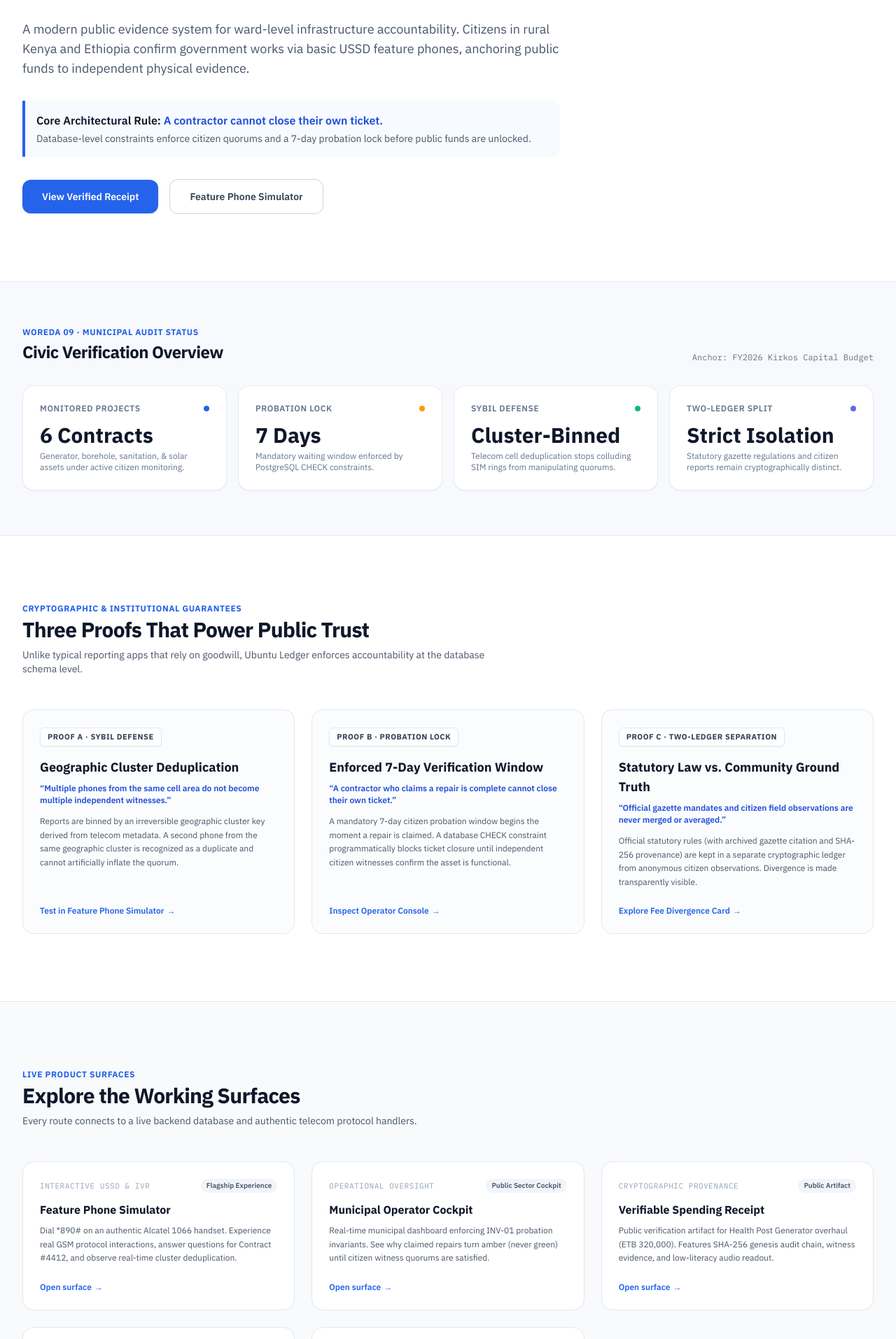
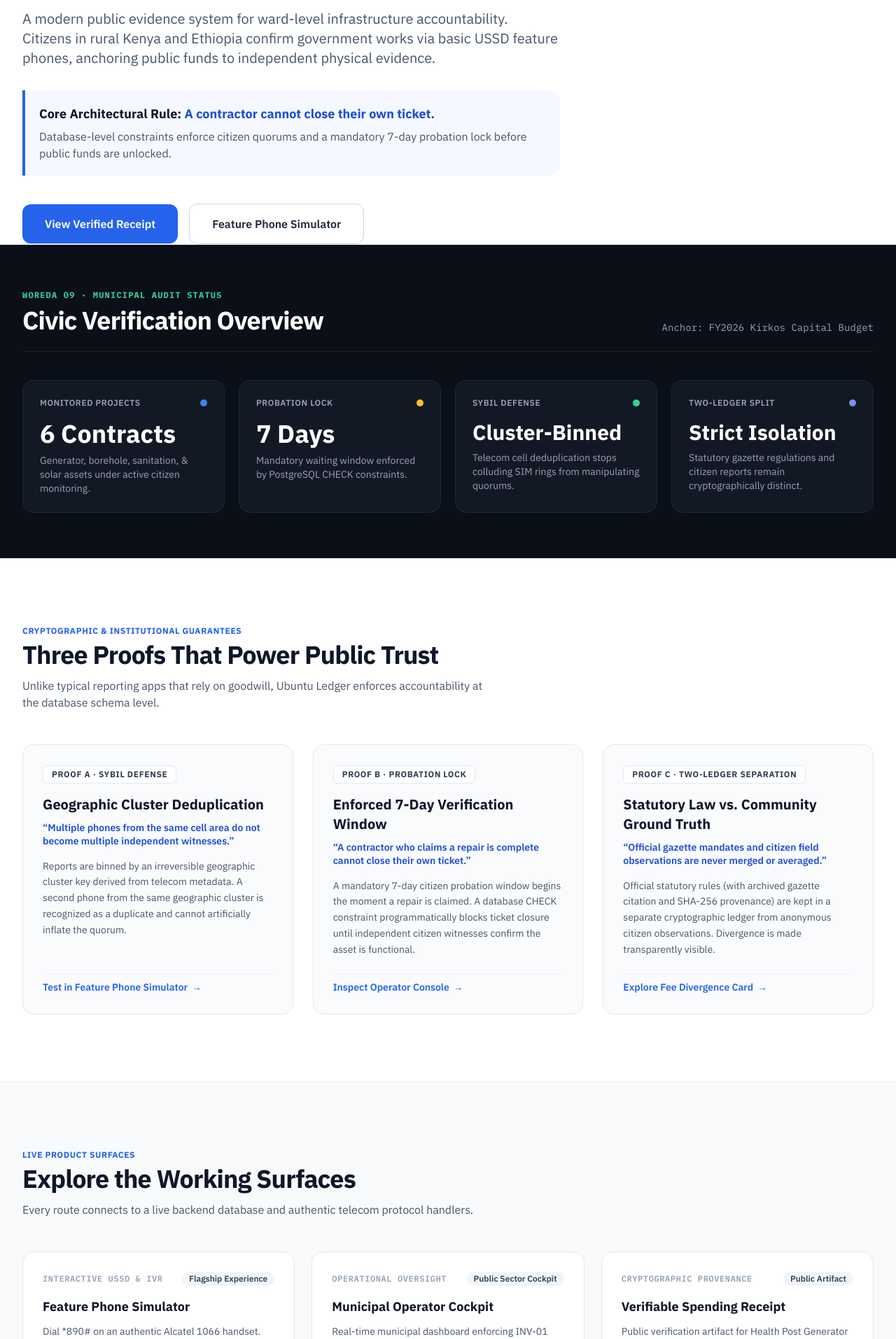
Before and after one commit to Natnael-Dev/ubuntu-ledger, a Next.js app: page / in a window 1280 px wide. Shown: the part 346-2260 px from the top of the page at 70% size. Built offline with nearby package versions, Linux system fonts and the light colour scheme; no server answers.

Commit message:
fix(ui): refine home readability and charcoal hierarchy

```diff
--- a/src/app/page.tsx
+++ b/src/app/page.tsx
@@ -1,9 +1,10 @@
 // Homepage — Ubuntu Ledger / Ward Proof-Line
 // Modern civic architecture: Evidence → Human observation → Independent confirmation → Accountability
-// Design North Star: Light canvas (#F8FAFC), crisp surfaces (#FFFFFF), restrained civic blue (#2563EB) accents.
+// Design North Star: Light canvas (#F8FAFC), crisp surfaces (#FFFFFF), restrained charcoal section (#0B0F17), civic blue (#2563EB) accents.
 
 import React from 'react';
 import Link from 'next/link';
+import { UbuntuLedgerIcon } from '@/components/UbuntuLedgerIcon';
 
 export const metadata = {
   title: 'Ward Proof-Line · Ubuntu Ledger — Civic Evidence System',
@@ -92,19 +93,19 @@
 
 export default function HomePage() {
   return (
-    <div className="bg-[#F8FAFC] min-h-screen text-slate-900">
+    <div className="bg-[#F8FAFC] min-h-screen text-slate-900 font-sans">
       {/* ─── Hero Section ──────────────────────────────────────────────── */}
-      <section className="relative overflow-hidden border-b border-slate-200/80 bg-white pt-12 pb-16 md:pt-20 md:pb-24">
+      <section className="relative overflow-hidden border-b border-slate-200/80 bg-white pt-14 pb-18 md:pt-22 md:pb-26">
         <div className="max-w-7xl mx-auto px-4 sm:px-6 lg:px-8">
           <div className="max-w-3xl">
-            {/* Tracked Uppercase Eyebrow */}
-            <div className="inline-flex items-center gap-2 px-3 py-1 rounded-full text-[11px] font-mono font-bold tracking-widest uppercase bg-blue-50 text-blue-700 border border-blue-200/60 mb-5">
-              <span className="w-1.5 h-1.5 rounded-full bg-blue-600" />
+            {/* Tracked Uppercase Eyebrow with Canonical Brand Icon */}
+            <div className="inline-flex items-center gap-2.5 px-3.5 py-1.5 rounded-full text-xs font-mono font-bold tracking-widest uppercase bg-slate-50 text-slate-800 border border-slate-200 shadow-2xs mb-6">
+              <UbuntuLedgerIcon className="w-4 h-4 rounded-sm shrink-0" size={16} />
               <span>CIVIC EVIDENCE SYSTEM // OSF TRACK</span>
             </div>
 
             {/* Primary Brand Heading — Dark Navy Language */}
-            <h1 className="text-4xl sm:text-5xl md:text-6xl font-extrabold tracking-tight text-[#0F172A] leading-[1.1] mb-2 font-sans">
+            <h1 className="text-4xl sm:text-5xl md:text-6xl font-extrabold tracking-tight text-[#0F172A] leading-[1.1] mb-3 font-sans">
               Ward Proof-Line
             </h1>
             <h2 className="text-2xl sm:text-3xl md:text-4xl text-blue-600 font-bold mb-6 font-sans">
@@ -112,33 +113,33 @@
             </h2>
 
             {/* Mission Paragraph */}
-            <p className="text-base sm:text-lg text-slate-600 leading-relaxed mb-8">
+            <p className="text-base sm:text-lg md:text-xl text-slate-600 leading-relaxed mb-8">
               A modern public evidence system for ward-level infrastructure accountability.
               Citizens in rural Kenya and Ethiopia confirm government works via basic USSD feature phones,
               anchoring public funds to independent physical evidence.
             </p>
 
             {/* Core Principle Banner */}
-            <div className="border-l-4 border-blue-600 bg-blue-50/50 p-4 rounded-r-xl mb-8">
-              <p className="text-sm sm:text-base font-semibold text-[#0F172A]">
-                Core Architectural Rule: <span className="text-blue-700">A contractor cannot close their own ticket.</span>
+            <div className="border-l-4 border-blue-600 bg-blue-50/60 p-5 rounded-r-2xl mb-10 shadow-xs">
+              <p className="text-base sm:text-lg font-bold text-[#0F172A]">
+                Core Architectural Rule: <span className="text-blue-700 font-extrabold">A contractor cannot close their own ticket.</span>
               </p>
-              <p className="text-xs sm:text-sm text-slate-600 mt-1">
-                Database-level constraints enforce citizen quorums and a 7-day probation lock before public funds are unlocked.
+              <p className="text-sm sm:text-base text-slate-600 mt-1.5 leading-relaxed">
+                Database-level constraints enforce citizen quorums and a mandatory 7-day probation lock before public funds are unlocked.
               </p>
             </div>
 
-            {/* Action Buttons */}
+            {/* Large, Tactile Action Buttons */}
             <div className="flex flex-wrap items-center gap-4">
               <Link
                 href="/receipt/4412"
-                className="inline-flex items-center justify-center px-7 py-3.5 rounded-xl text-sm font-semibold bg-blue-600 text-white hover:bg-blue-700 active:scale-95 shadow-sm shadow-blue-500/25 transition-all"
+                className="inline-flex items-center justify-center px-8 py-4 rounded-xl text-base font-semibold bg-blue-600 text-white hover:bg-blue-700 active:scale-98 shadow-sm shadow-blue-500/25 transition-all focus:outline-none focus-visible:ring-2 focus-visible:ring-blue-600"
               >
                 View Verified Receipt
               </Link>
               <Link
                 href="/simulator"
-                className="inline-flex items-center justify-center px-7 py-3.5 rounded-xl text-sm font-semibold bg-white text-slate-700 hover:bg-slate-50 border border-slate-300 hover:border-slate-400 active:scale-95 transition-all shadow-xs"
+                className="inline-flex items-center justify-center px-8 py-4 rounded-xl text-base font-semibold bg-white text-slate-800 hover:bg-slate-50 hover:text-slate-950 border border-slate-300 hover:border-slate-400 active:scale-98 transition-all shadow-xs focus:outline-none focus-visible:ring-2 focus-visible:ring-blue-600"
               >
                 Feature Phone Simulator
               </Link>
@@ -147,76 +148,76 @@
         </div>
       </section>
 
-      {/* ─── Ward Snapshot (Civic Metric Blocks) ───────────────────────── */}
-      <section className="py-12 md:py-16 bg-slate-50/70 border-b border-slate-200">
+      {/* ─── Restrained Charcoal Civic Verification Overview ────────────── */}
+      <section className="py-16 md:py-22 bg-[#0B0F17] text-white border-b border-slate-800">
         <div className="max-w-7xl mx-auto px-4 sm:px-6 lg:px-8">
-          <div className="flex flex-col md:flex-row md:items-end justify-between mb-8">
+          <div className="flex flex-col md:flex-row md:items-end justify-between mb-10 pb-6 border-b border-slate-800/80">
             <div>
-              <p className="text-xs font-bold uppercase tracking-wider text-blue-600 mb-1">
+              <p className="text-xs font-mono font-bold uppercase tracking-widest text-emerald-400 mb-2">
                 Woreda 09 · Municipal Audit Status
               </p>
-              <h2 className="text-2xl font-bold tracking-tight text-slate-900">
+              <h2 className="text-2xl sm:text-3xl md:text-4xl font-extrabold tracking-tight text-white font-sans">
                 Civic Verification Overview
               </h2>
             </div>
-            <p className="text-xs text-slate-500 mt-2 md:mt-0 font-mono">
+            <p className="text-xs sm:text-sm text-slate-400 mt-2 md:mt-0 font-mono">
               Anchor: FY2026 Kirkos Capital Budget
             </p>
           </div>
 
-          <div className="grid grid-cols-1 sm:grid-cols-2 lg:grid-cols-4 gap-4">
+          <div className="grid grid-cols-1 sm:grid-cols-2 lg:grid-cols-4 gap-5">
             {/* Metric 1 */}
-            <div className="bg-white p-6 rounded-2xl border border-slate-200/80 shadow-sm hover:shadow transition-shadow">
-              <div className="flex items-center justify-between mb-3">
-                <span className="text-xs font-semibold text-slate-500 uppercase tracking-wider">
+            <div className="bg-[#131924] p-6 rounded-2xl border border-slate-800 shadow-sm hover:border-slate-700 transition-colors">
+              <div className="flex items-center justify-between mb-4">
+                <span className="text-xs font-semibold text-slate-400 uppercase tracking-wider">
                   Monitored Projects
                 </span>
-                <span className="w-2 h-2 rounded-full bg-blue-600" />
+                <span className="w-2.5 h-2.5 rounded-full bg-blue-500 shadow-xs shadow-blue-500/50" />
               </div>
-              <div className="text-3xl font-extrabold text-slate-900 mb-1">6 Contracts</div>
-              <p className="text-xs text-slate-500">
+              <div className="text-3xl sm:text-4xl font-extrabold text-white mb-2 tabular-nums">6 Contracts</div>
+              <p className="text-xs sm:text-sm text-slate-400 leading-relaxed">
                 Generator, borehole, sanitation, & solar assets under active citizen monitoring.
               </p>
             </div>
 
             {/* Metric 2 */}
-            <div className="bg-white p-6 rounded-2xl border border-slate-200/80 shadow-sm hover:shadow transition-shadow">
-              <div className="flex items-center justify-between mb-3">
-                <span className="text-xs font-semibold text-slate-500 uppercase tracking-wider">
+            <div className="bg-[#131924] p-6 rounded-2xl border border-slate-800 shadow-sm hover:border-slate-700 transition-colors">
+              <div className="flex items-center justify-between mb-4">
+                <span className="text-xs font-semibold text-slate-400 uppercase tracking-wider">
                   Probation Lock
                 </span>
-                <span className="w-2 h-2 rounded-full bg-amber-500" />
+                <span className="w-2.5 h-2.5 rounded-full bg-amber-400 shadow-xs shadow-amber-400/50" />
               </div>
-              <div className="text-3xl font-extrabold text-slate-900 mb-1">7 Days</div>
-              <p className="text-xs text-slate-500">
+              <div className="text-3xl sm:text-4xl font-extrabold text-white mb-2 tabular-nums">7 Days</div>
+              <p className="text-xs sm:text-sm text-slate-400 leading-relaxed">
                 Mandatory waiting window enforced by PostgreSQL CHECK constraints.
               </p>
             </div>
 
             {/* Metric 3 */}
-            <div className="bg-white p-6 rounded-2xl border border-slate-200/80 shadow-sm hover:shadow transition-shadow">
-              <div className="flex items-center justify-between mb-3">
-                <span className="text-xs font-semibold text-slate-500 uppercase tracking-wider">
+            <div className="bg-[#131924] p-6 rounded-2xl border border-slate-800 shadow-sm hover:border-slate-700 transition-colors">
+              <div className="flex items-center justify-between mb-4">
+                <span className="text-xs font-semibold text-slate-400 uppercase tracking-wider">
                   Sybil Defense
                 </span>
-                <span className="w-2 h-2 rounded-full bg-emerald-500" />
+                <span className="w-2.5 h-2.5 rounded-full bg-emerald-400 shadow-xs shadow-emerald-400/50" />
               </div>
-              <div className="text-3xl font-extrabold text-slate-900 mb-1">Cluster-Binned</div>
-              <p className="text-xs text-slate-500">
+              <div className="text-2xl sm:text-3xl font-extrabold text-white mb-2">Cluster-Binned</div>
+              <p className="text-xs sm:text-sm text-slate-400 leading-relaxed">
                 Telecom cell deduplication stops colluding SIM rings from manipulating quorums.
               </p>
             </div>
 
             {/* Metric 4 */}
-            <div className="bg-white p-6 rounded-2xl border border-slate-200/80 shadow-sm hover:shadow transition-shadow">
-              <div className="flex items-center justify-between mb-3">
-                <span className="text-xs font-semibold text-slate-500 uppercase tracking-wider">
+            <div className="bg-[#131924] p-6 rounded-2xl border border-slate-800 shadow-sm hover:border-slate-700 transition-colors">
+              <div className="flex items-center justify-between mb-4">
+                <span className="text-xs font-semibold text-slate-400 uppercase tracking-wider">
                   Two-Ledger Split
                 </span>
-                <span className="w-2 h-2 rounded-full bg-indigo-500" />
+                <span className="w-2.5 h-2.5 rounded-full bg-indigo-400 shadow-xs shadow-indigo-400/50" />
               </div>
-              <div className="text-3xl font-extrabold text-slate-900 mb-1">Strict Isolation</div>
-              <p className="text-xs text-slate-500">
+              <div className="text-2xl sm:text-3xl font-extrabold text-white mb-2">Strict Isolation</div>
+              <p className="text-xs sm:text-sm text-slate-400 leading-relaxed">
                 Statutory gazette regulations and citizen reports remain cryptographically distinct.
               </p>
             </div>
@@ -228,44 +229,44 @@
       <section className="py-16 md:py-24 bg-white border-b border-slate-200">
         <div className="max-w-7xl mx-auto px-4 sm:px-6 lg:px-8">
           <div className="max-w-2xl mb-12">
-            <p className="text-xs font-bold uppercase tracking-wider text-blue-600 mb-1">
+            <p className="text-xs font-bold uppercase tracking-wider text-blue-600 mb-1.5">
               Cryptographic &amp; Institutional Guarantees
             </p>
-            <h2 className="text-2xl sm:text-3xl font-bold tracking-tight text-slate-900">
+            <h2 className="text-2xl sm:text-3xl md:text-4xl font-bold tracking-tight text-slate-900">
               Three Proofs That Power Public Trust
             </h2>
-            <p className="text-sm text-slate-600 mt-2">
+            <p className="text-sm sm:text-base text-slate-600 mt-3 leading-relaxed">
               Unlike typical reporting apps that rely on goodwill, Ubuntu Ledger enforces accountability at the database schema level.
             </p>
           </div>
 
-          <div className="grid grid-cols-1 md:grid-cols-3 gap-6">
+          <div className="grid grid-cols-1 md:grid-cols-3 gap-7">
             {PROOFS.map((proof) => (
               <div
                 key={proof.id}
-                className="bg-slate-50/50 rounded-2xl border border-slate-200 p-6 flex flex-col justify-between hover:border-slate-300 transition-colors"
+                className="bg-slate-50/70 rounded-2xl border border-slate-200 p-7 flex flex-col justify-between hover:border-slate-300 hover:shadow-sm transition-all"
               >
                 <div>
-                  <div className="inline-block px-2.5 py-1 rounded-md text-[11px] font-bold tracking-wider uppercase bg-white border border-slate-200 text-slate-700 mb-4 shadow-sm">
+                  <div className="inline-block px-3 py-1 rounded-md text-xs font-bold tracking-wider uppercase bg-white border border-slate-200 text-slate-700 mb-4 shadow-2xs">
                     {proof.badge}
                   </div>
-                  <h3 className="text-lg font-bold text-slate-900 mb-2">
+                  <h3 className="text-xl font-bold text-slate-900 mb-2.5 font-sans">
                     {proof.title}
                   </h3>
-                  <p className="text-xs font-semibold text-blue-700 mb-3 leading-snug">
+                  <p className="text-sm font-semibold text-blue-700 mb-3.5 leading-snug">
                     &ldquo;{proof.claim}&rdquo;
                   </p>
-                  <p className="text-xs text-slate-600 leading-relaxed mb-6">
+                  <p className="text-sm text-slate-600 leading-relaxed mb-6">
                     {proof.mechanism}
                   </p>
                 </div>
 
                 <Link
                   href={proof.href}
-                  className="inline-flex items-center text-xs font-semibold text-blue-600 hover:text-blue-800 group"
+                  className="inline-flex items-center text-sm font-semibold text-blue-600 hover:text-blue-800 group pt-2 border-t border-slate-200/60"
                 >
                   <span>{proof.action}</span>
-                  <span className="ml-1 group-hover:translate-x-0.5 transition-transform">&rarr;</span>
+                  <span className="ml-1.5 group-hover:translate-x-1 transition-transform">&rarr;</span>
                 </Link>
               </div>
             ))}
@@ -277,13 +278,13 @@
       <section className="py-16 md:py-24 bg-slate-50/60">
         <div className="max-w-7xl mx-auto px-4 sm:px-6 lg:px-8">
           <div className="max-w-2xl mb-12">
-            <p className="text-xs font-bold uppercase tracking-wider text-blue-600 mb-1">
+            <p className="text-xs font-bold uppercase tracking-wider text-blue-600 mb-1.5">
               Live Product Surfaces
             </p>
-            <h2 className="text-2xl sm:text-3xl font-bold tracking-tight text-slate-900">
+            <h2 className="text-2xl sm:text-3xl md:text-4xl font-bold tracking-tight text-slate-900">
               Explore the Working Surfaces
             </h2>
-            <p className="text-sm text-slate-600 mt-2">
+            <p className="text-sm sm:text-base text-slate-600 mt-3 leading-relaxed">
               Every route connects to a live backend database and authentic telecom protocol handlers.
             </p>
           </div>
@@ -293,26 +294,26 @@
               <Link
                 key={portal.href}
                 href={portal.href}
-                className="group bg-white rounded-2xl border border-slate-200 p-6 flex flex-col justify-between hover:border-blue-300 hover:shadow-md transition-all"
+                className="group bg-white rounded-2xl border border-slate-200 p-7 flex flex-col justify-between hover:border-blue-300 hover:shadow-md transition-all"
               >
                 <div>
-                  <div className="flex items-center justify-between mb-3">
-                    <span className="text-[11px] font-mono text-slate-400 uppercase tracking-wider">
+                  <div className="flex items-center justify-between mb-4">
+                    <span className="text-xs font-mono text-slate-400 uppercase tracking-wider font-semibold">
                       {portal.category}
                     </span>
-                    <span className="text-[10px] font-semibold px-2 py-0.5 rounded-full bg-slate-100 text-slate-600 group-hover:bg-blue-50 group-hover:text-blue-700 transition-colors">
+                    <span className="text-xs font-semibold px-2.5 py-0.5 rounded-full bg-slate-100 text-slate-700 group-hover:bg-blue-50 group-hover:text-blue-700 transition-colors">
                       {portal.tag}
                     </span>
                   </div>
-                  <h3 className="text-base font-bold text-slate-900 group-hover:text-blue-600 transition-colors mb-2">
+                  <h3 className="text-lg font-bold text-slate-900 group-hover:text-blue-600 transition-colors mb-2.5 font-sans">
                     {portal.title}
                   </h3>
-                  <p className="text-xs text-slate-600 leading-relaxed mb-6">
+                  <p className="text-sm text-slate-600 leading-relaxed mb-6">
                     {portal.description}
                   </p>
                 </div>
 
-                <div className="text-xs font-semibold text-blue-600 flex items-center gap-1 group-hover:translate-x-1 transition-transform">
+                <div className="text-sm font-semibold text-blue-600 flex items-center gap-1.5 group-hover:translate-x-1 transition-transform pt-3 border-t border-slate-100">
                   <span>Open surface</span>
                   <span>&rarr;</span>
                 </div>
```
